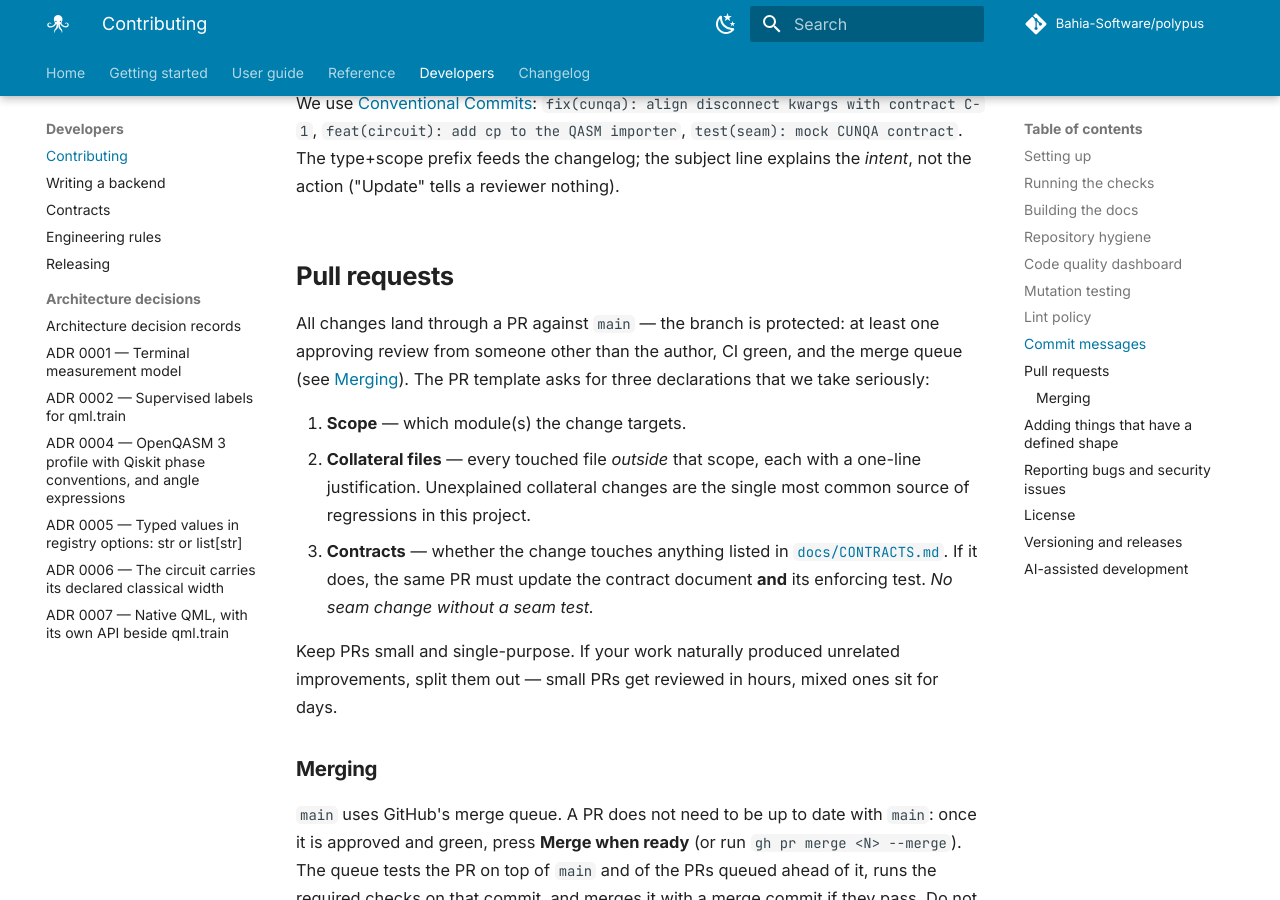
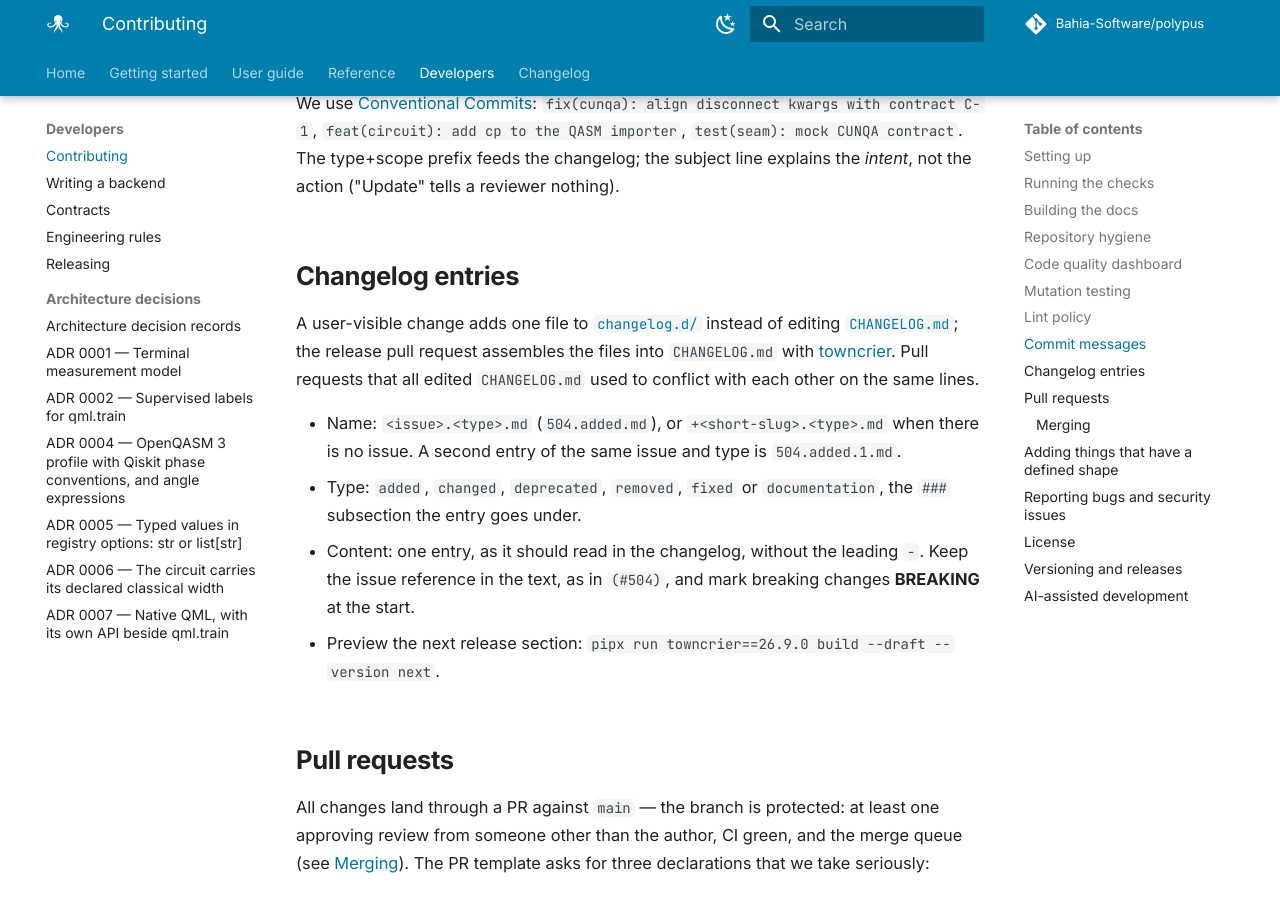
Before and after one commit to Bahia-Software/polypus, an MkDocs documentation site: the page built from docs/CONTRIBUTING.md, in a window 1280 px wide and 900 px high, scrolled down 8374 px. Built offline with MkDocs 1.6.1 and Material for MkDocs 9.7.7, drawn with Linux system fonts in a browser that asks for light colours; plug-ins that fetch from the network failed and are left out; comment, search, counter and statistics services are not loaded; some of the changed text lies outside the part shown.

Commit message:
docs: changelog fragments workflow
CONTRIBUTING explains how to name and write a fragment, RELEASING builds
the release section with towncrier, and the PR template asks for a
fragment instead of a CHANGELOG.md edit.

```diff
--- a/docs/CONTRIBUTING.md
+++ b/docs/CONTRIBUTING.md
@@ -365,6 +365,25 @@ We use [Conventional Commits](https://www.conventionalcommits.org):
 The type+scope prefix feeds the changelog; the subject line explains the
 *intent*, not the action ("Update" tells a reviewer nothing).
 
+## Changelog entries
+
+A user-visible change adds one file to [`changelog.d/`](../changelog.d)
+instead of editing [`CHANGELOG.md`](../CHANGELOG.md); the release pull request
+assembles the files into `CHANGELOG.md` with
+[towncrier](https://towncrier.readthedocs.io/). Pull requests that all edited
+`CHANGELOG.md` used to conflict with each other on the same lines.
+
+- Name: `<issue>.<type>.md` (`504.added.md`), or `+<short-slug>.<type>.md`
+  when there is no issue. A second entry of the same issue and type is
+  `504.added.1.md`.
+- Type: `added`, `changed`, `deprecated`, `removed`, `fixed` or
+  `documentation`, the `### ` subsection the entry goes under.
+- Content: one entry, as it should read in the changelog, without the
+  leading `- `. Keep the issue reference in the text, as in `(#504)`, and
+  mark breaking changes **BREAKING** at the start.
+- Preview the next release section:
+  `pipx run towncrier==26.9.0 build --draft --version next`.
+
 ## Pull requests
 
 All changes land through a PR against `main` — the branch is protected: at
```
Also changed, not shown: other parts of docs/CONTRIBUTING.md (+1 -1 lines), changelog.d/+changelog-fragments.changed.md (added, +4 -0 lines), docs/RELEASING.md (+10 -5 lines), .github/pull_request_template.md.
